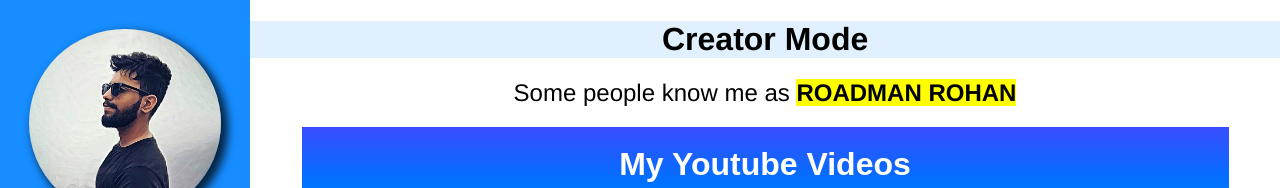
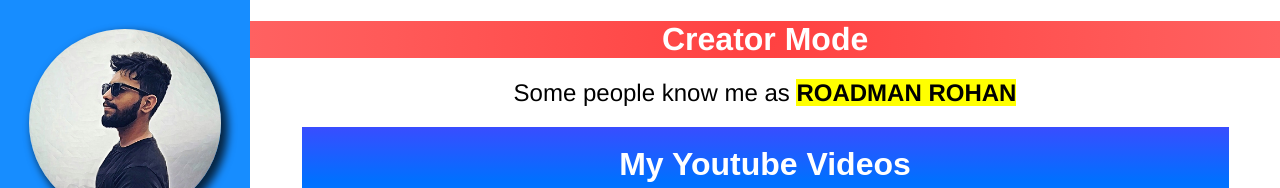
Before and after one commit to rohanpawar22/My-Website, a plain HTML site: page creator.html in a window 1280 px wide. Shown: the top 188 px of the page. Drawn offline with Linux system fonts and the light colour scheme.

Commit message:
added creator mode bg color

```diff
--- a/style.css
+++ b/style.css
@@ -482,12 +482,13 @@ input[type="submit"]:hover {
 }
 
 .bluebackgrond {
-  background-color: rgb(224 240 255);
+  background-image: radial-gradient(circle, #ff4141, #ff4a49, #ff5251, #ff5a59, #ff6161);
 }
 
 .centre {
   margin-left: 40%;
   margin-top: 2%;
+  color: white;
 }
 
 .para {
@@ -537,7 +538,7 @@ input[type="submit"]:hover {
 .videostyle {
   padding: 24px 16px;
   width: 100%;
-  height: 75%;
+  height: 73%;
 }
 
 .name {
```
